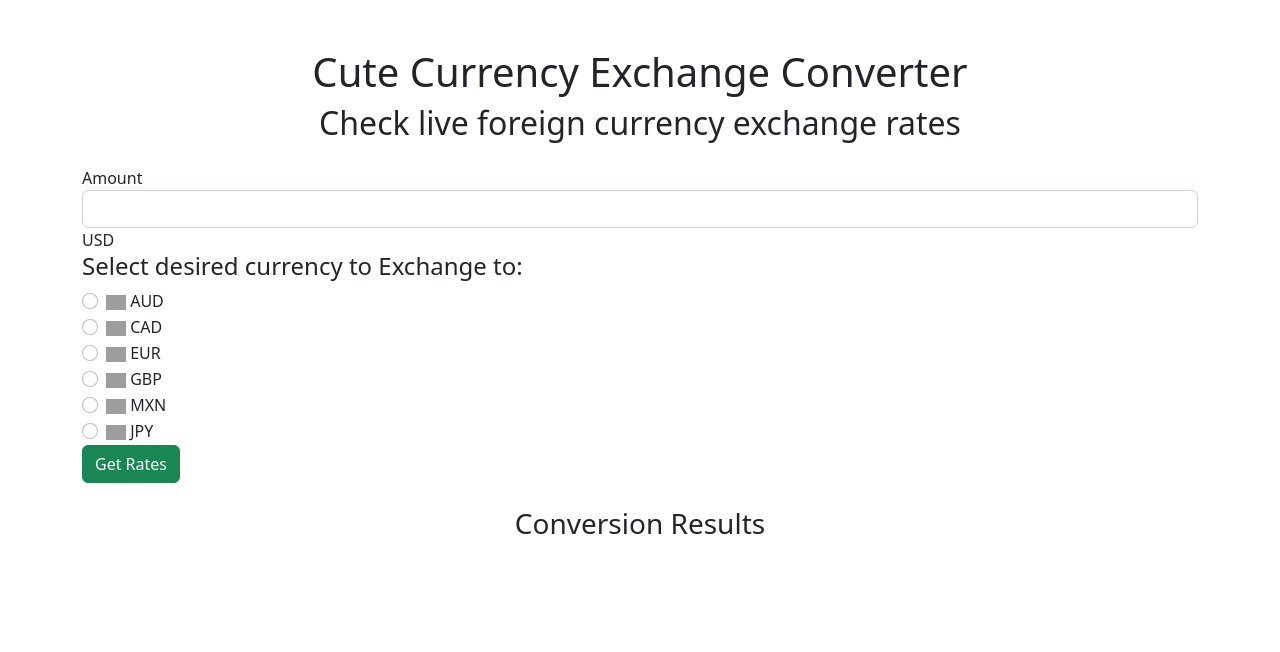
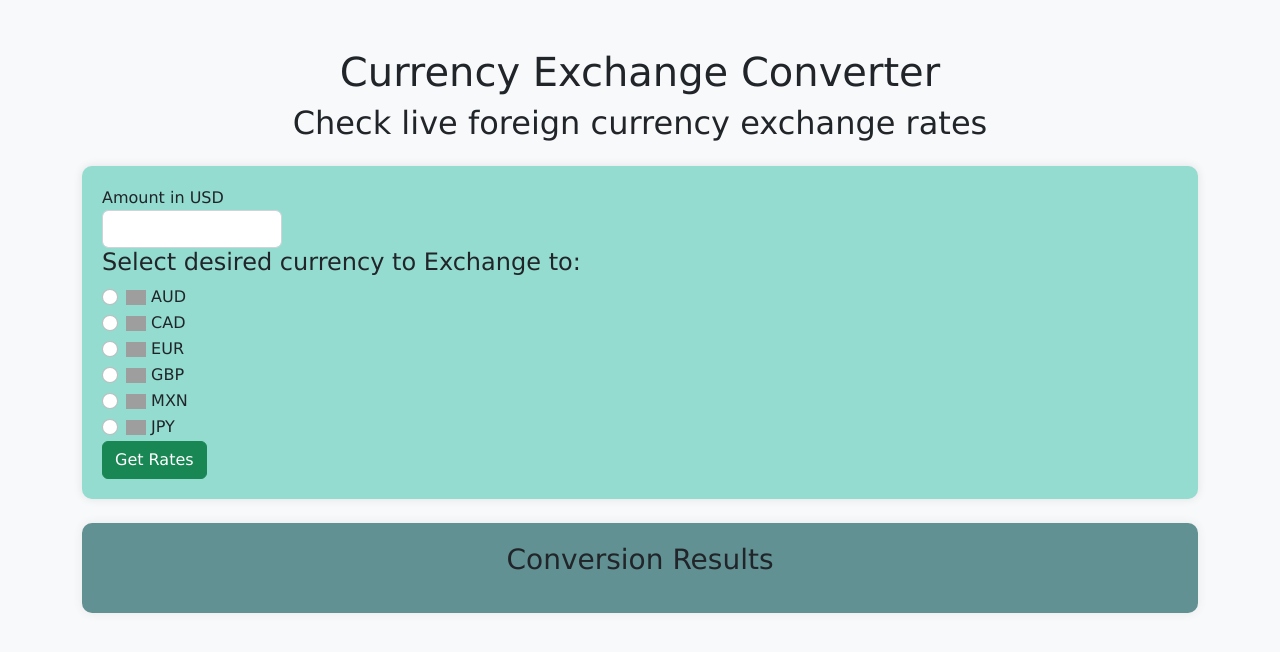
Before and after one commit to MonBoza/currency-exchange, a website built with webpack: page src/index.html in a window 1280 px wide. Built offline with nearby package versions, Linux system fonts and the light colour scheme; grey boxes are pictures that could not be loaded.

Commit message:
CSS styling

```diff
--- a/src/css/styles.css
+++ b/src/css/styles.css
@@ -0,0 +1,22 @@
+body {
+    background-color: #f8f9fa;
+    font-family: 'Lucida Sans', 'Lucida Sans Regular', 'Lucida Grande', 'Lucida Sans Unicode', Geneva, Verdana, sans-serif;
+    height: 100vh;
+}
+
+#exchangeForm {
+    background-color: #93dccf;
+    padding: 20px;
+    border-radius: 10px;
+    box-shadow: 0 0 10px rgba(0, 0, 0, 0.1);
+    margin-top: 20px;
+    align-items: center;
+}
+
+#results-container {
+background-color: rgb(97, 145, 147);
+padding: 20px;
+margin-top: 20px;
+border-radius: 10px;
+box-shadow: 0 0 10px rgba(83, 81, 81, 0.1);
+}
--- a/src/index.html
+++ b/src/index.html
@@ -9,13 +9,14 @@
 
 <body>
   <div class="container mt-5">
-    <h1 class="text-center">Cute Currency Exchange Converter</h1>
+    <h1 class="text-center">Currency Exchange Converter</h1>
     <h2 class="text-center">Check live foreign currency exchange rates</h2>
     <div id="currency" class="mt-4">
       <form id="exchangeForm">
         <div class="form-group">
-          <label for="baseAmount">Amount</label>
-          <input id="baseAmount" type="number" class="form-control" name="baseAmount" value="USD" required>USD
+          <label for="baseAmount">Amount in USD</label>
+          <br />
+          <input id="baseAmount" type="number" min="0" class="form-control" name="baseAmount" style="width: 180px;" required>
         </div>
         <div class="form-group">
           <h4>Select desired currency to Exchange to:</h4>
--- a/src/index.js
+++ b/src/index.js
@@ -5,19 +5,25 @@ import ConversionExchange from './services/API-helper';
 
 async function getConversion(baseAmount, targetCode) {
     const response = await ConversionExchange.getConversion(baseAmount, targetCode);
-    if (response) {
+    if (response instanceof Error) {
+        if(response.message !== 200) {
+            printError(`HTTP Status Code: ${response.status}`, baseAmount, targetCode);
+        } else {
+            printError(response, baseAmount, targetCode);
+        }
+    }else {
         printElements(response, baseAmount, targetCode);
-    } else {
-        printError(response, baseAmount, targetCode);
     }
 }
+
+
 
 // UI Logic
 
 function printElements(response, baseAmount, targetCode) {
     const displayResults = document.querySelector('#displayResults');
-    if (response && response.hasOwnProperty('conversion_result')) {
-        displayResults.innerHTML = `The exchange rate for $${baseAmount} USD to ${targetCode} is $${response["conversion_result"]}`;
+    if (response && typeof response.conversion_result === 'number') {
+        displayResults.innerHTML = `The exchange amount for $${baseAmount} USD to ${targetCode} is $${response["conversion_result"]}`;
     } else {
         printError('Invalid response', baseAmount, targetCode);
     }
@@ -29,7 +35,6 @@ function printError(error, baseAmount, targetCode) {
 
 function handleFormSubmission(event) {
     event.preventDefault();
-
     const checkedRadioButton = document.querySelector("input[name='targetCode']:checked");
 
     if (checkedRadioButton) {
--- a/src/services/API-helper.js
+++ b/src/services/API-helper.js
@@ -3,13 +3,15 @@ export default class ConversionExchange {
         try {
             const response = await fetch(`https://v6.exchangerate-api.com/v6/${process.env.API_KEY}/pair/USD/${targetCode}/${baseAmount}`);
             const jsonResponse = await response.json();
-                if (!response.ok) {
-                    const errorMessage = `${response.status} ${response.statusText} ${jsonResponse.message}`
-                    throw new Error(errorMessage);
-                }
-                return jsonResponse
-            } catch (error) {
-                return error;
+            if (!response.ok) {
+                const errorMessage = `${response.status} ${response.statusText} ${jsonResponse.message}`;
+                throw new Error(errorMessage);
             }
+            return jsonResponse;
+        } catch (error) {
+            return error;
         }
+    }
 }
+
+// create error messages for 403 401 500 etc
--- a/webpack.config.js
+++ b/webpack.config.js
@@ -1,7 +1,7 @@
 const path = require('path');
 const HtmlWebpackPlugin = require('html-webpack-plugin');
 const { CleanWebpackPlugin } = require('clean-webpack-plugin');
-// const ESLintPlugin = require('eslint-webpack-plugin');
+const ESLintPlugin = require('eslint-webpack-plugin');
 const Dotenv = require('dotenv-webpack');
 
 module.exports = {
@@ -17,7 +17,7 @@ module.exports = {
     },
   devtool: 'eval-source-map',
   plugins: [
-    // new ESLintPlugin(),
+    new ESLintPlugin(),
     new CleanWebpackPlugin(),
     new HtmlWebpackPlugin({
       title: 'Currency Exchange',
```
Also changed, not shown: README.md.
